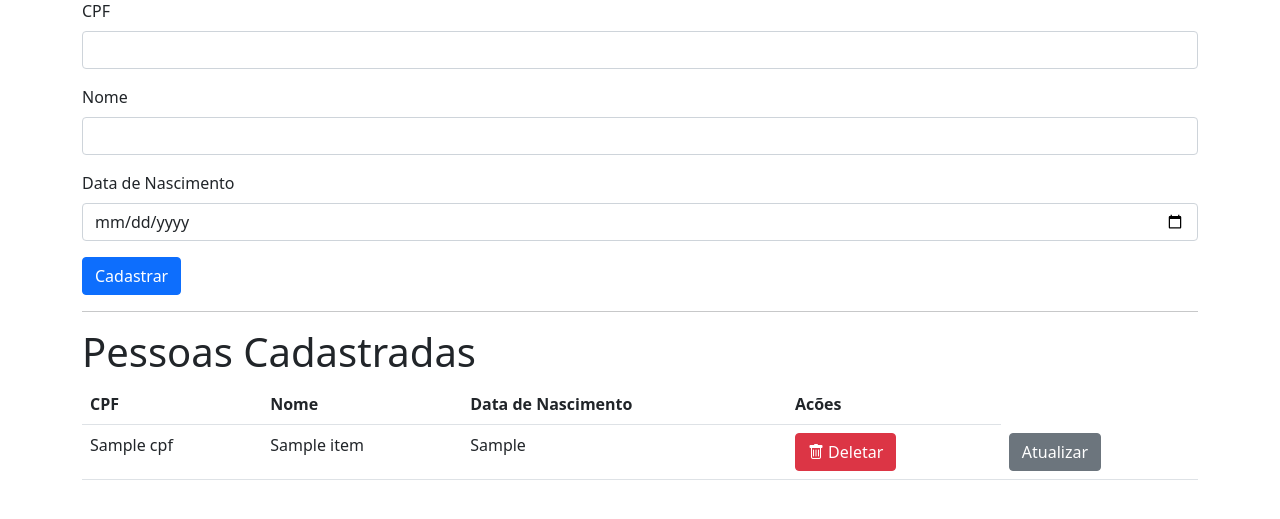
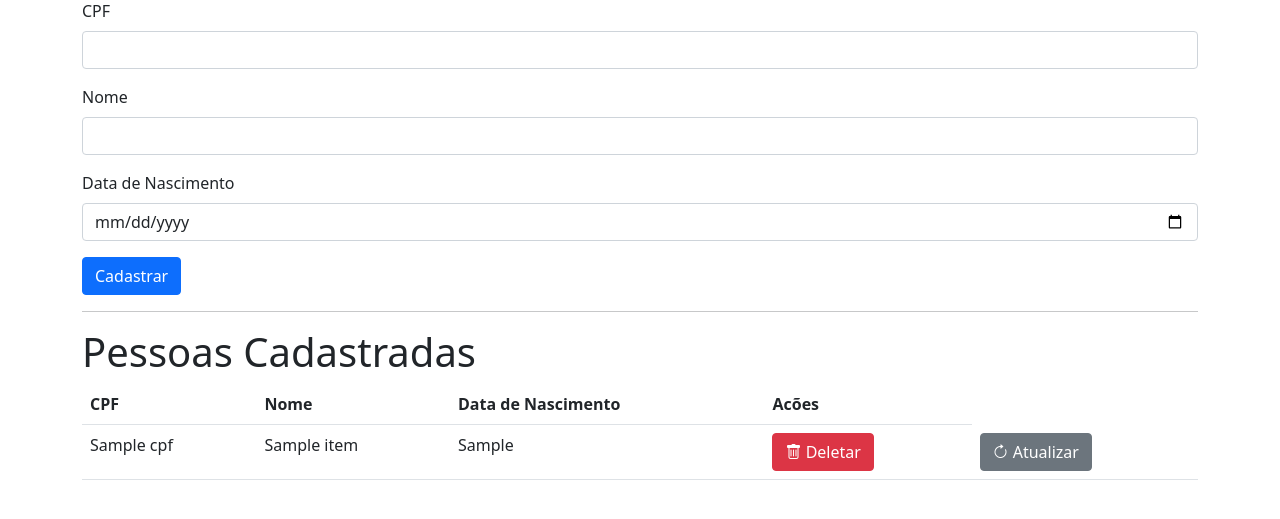
Before and after one commit to thal01veloso/Python, a Flask app: template templates/index.html in a window 1280 px wide. Shown: the part 57-576 px from the top of the page. Run offline with Flask 2, Linux system fonts and the light colour scheme; the template is opened without the code that fills it: most values are stand-ins (such as "Sample title", 1, 10 or a date in 2020); some libraries are stand-ins or nearby versions.

Commit message:
Implementa o icone de refrash

```diff
--- a/templates/index.html
+++ b/templates/index.html
@@ -39,7 +39,7 @@
             <td>{{item["Nome"]}}</td>
             <td>{{item["DataNascimento"]}}</td>
             <td><a class="btn btn-danger" href='/deletar/{{item["CPF"]}}'><i class="bi bi-trash"> </i>Deletar</a></td>
-            <td><a href='/atualizar/{{item["CPF"]}}'class="btn btn-secondary">Atualizar</a></td>
+            <td><a href='/atualizar/{{item["CPF"]}}'class="btn btn-secondary"><i class="bi bi-arrow-clockwise"> </i>Atualizar</a></td>
         </tr>
         {% endfor %}
     </table>
```
